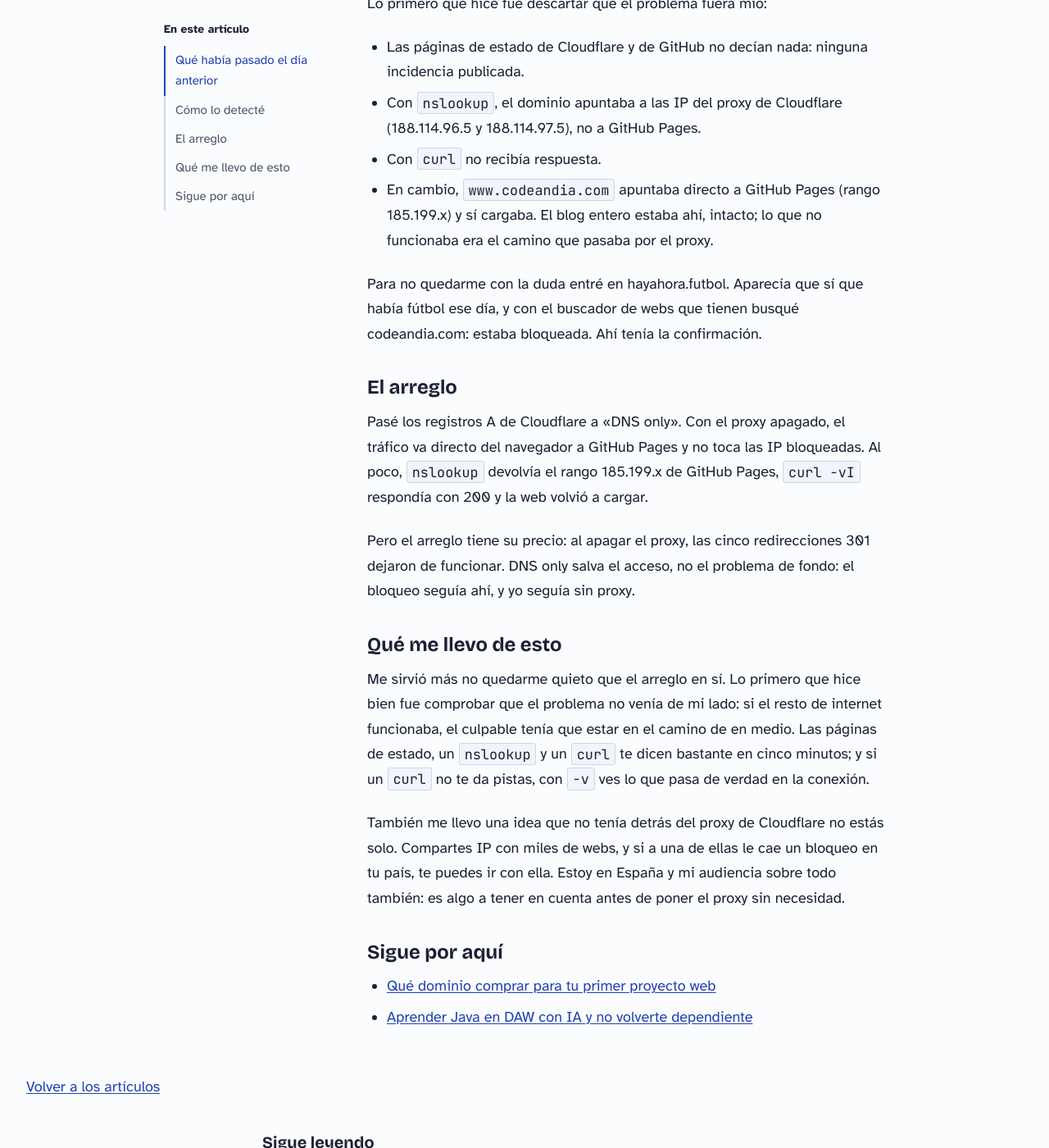
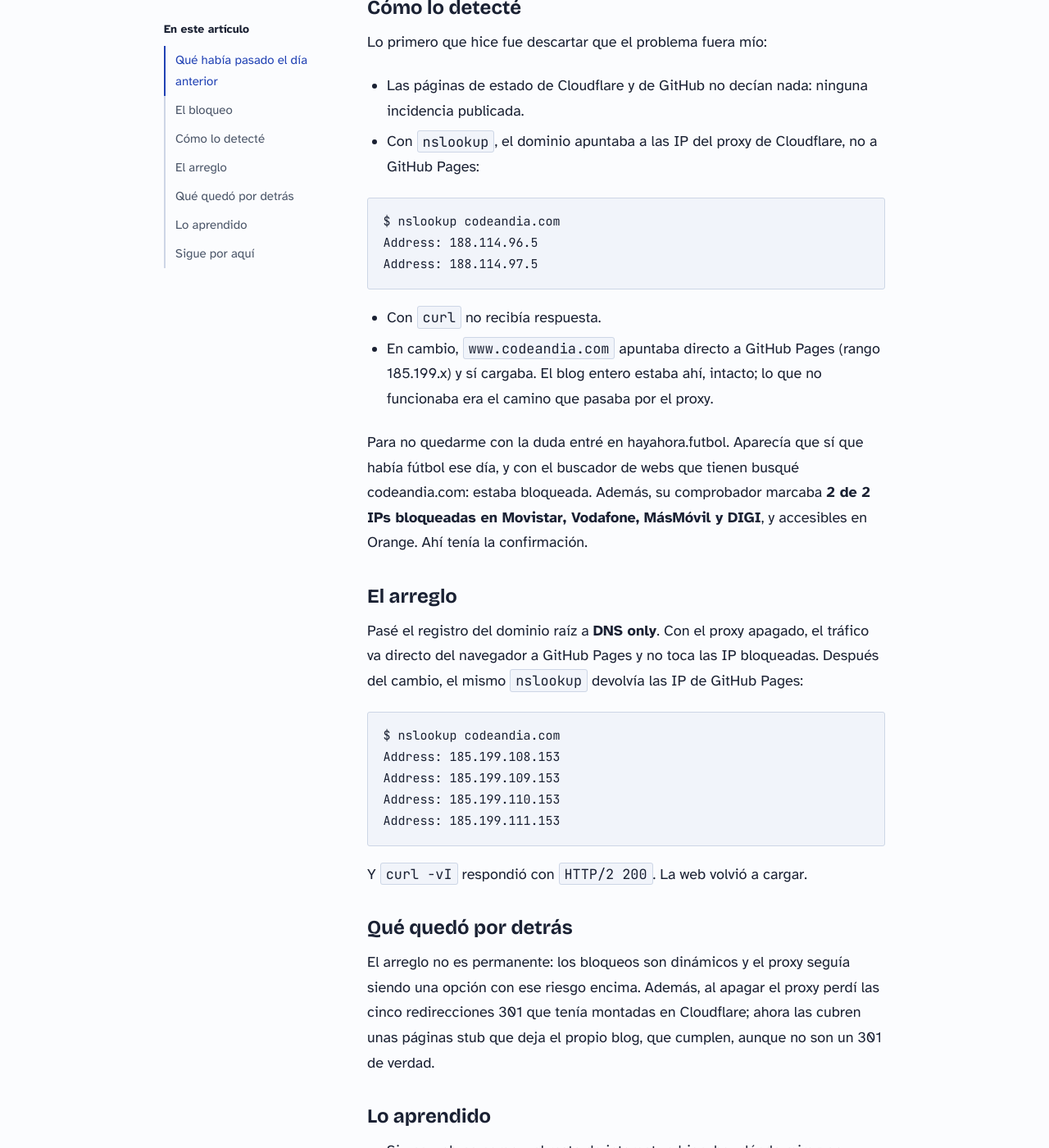
Before and after one commit to vibodigitalinfo-lab/codeandIA, a Jekyll site: the page built from articulos/guias/bloqueo-laliga-a-cloudflare-y-como-afecto-a-este-blog.md, in a window 1280 px wide and 1400 px high, scrolled down 1082 px. Shown: the whole window at 82% size. Built offline with Jekyll 4.4.1, drawn with Linux system fonts in a browser that asks for light colours; some of the changed text lies outside the part shown.

Commit message:
Ajustes tras la revision: LaLiga con el contexto completo, fechas alineadas y legales al dia

````diff
--- a/articulos/guias/aprender-java-con-ia-daw.md
+++ b/articulos/guias/aprender-java-con-ia-daw.md
@@ -19,7 +19,7 @@
 
 En clase no siempre sale todo claro. A veces da pereza, las clases son largas y es fácil distraerse, así que muchas veces prefiero dejarlo para casa y atacarlo allí con calma.
 
-Lo que hago es pasarle a Claude los ejercicios que hemos hecho en clase, contarle cómo los hace el profesor y cómo quiere que los hagamos nosotros, y a partir de ahí pedirle más ejercicios, correcciones y explicaciones.
+Lo que hago es pasarle a Claude los ejercicios que hemos hecho en clase, contarle cómo los hace el profesor y cómo quiere que los hagamos nosotros, y a partir de ahí pedirle más ejercicios, correcciones y explicaciones. En la práctica es como tener un profesor de programación cuando te pones: le explico cómo trabaja el mío en clase y me prepara ejercicios al mismo estilo, ajustados a lo que estoy viendo.
 
 La parte de las explicaciones es la que más me aporta. Ir viendo, preguntando y recibiendo correcciones hace que al final se vaya entendiendo todo. No te voy a decir que sea fácil, pero una vez que lo ves, va todo sobre ruedas.
 
--- a/articulos/guias/bloqueo-laliga-a-cloudflare-y-como-afecto-a-este-blog.md
+++ b/articulos/guias/bloqueo-laliga-a-cloudflare-y-como-afecto-a-este-blog.md
@@ -1,49 +1,68 @@
 ---
 layout: article
-title: "Mi web cayó en España por un bloqueo judicial pedido por LaLiga"
-description: "El 17 de octubre codeandia.com dejó de cargar. No era mi servidor: un bloqueo judicial contra otra web se llevó la IP de Cloudflare donde vivía. Así lo detecté."
+title: "Mi web dejó de cargar en España por un bloqueo de LaLiga a Cloudflare"
+description: "El 17 de octubre codeandia.com dejó de cargar. No era mi servidor: un bloqueo de LaLiga a Cloudflare se llevó las IP compartidas donde vivía. Así lo detecté."
 category: "Guía"
 date: 2026-10-18
 readtime: 4
 last_modified_at: 2026-10-18
 ---
 
-El 17 de octubre sobre las 14:50 abrí codeandia.com y la página no cargaba. No era un error a mitad de carga ni una pantalla rara: el navegador se quedaba girando hasta que se rendía. Probé otras páginas y todo lo demás iba con normalidad, así que descarté al principio lo de mi conexión.
+El 17 de octubre sobre las 14:50 abrí codeandia.com y la página no cargaba. No era un error a mitad de carga ni una pantalla rara: el navegador se quedaba girando hasta que se rendía. Probé otras páginas y todo iba con normalidad, así que descarté al principio lo de mi conexión.
 
-Con la ayuda de Claude fui investigando y probando cosas, y ahí salió la causa: el problema no venía de mi servidor ni de mi wifi. Ese día había partido, y mi web había quedado atrapada en un bloqueo judicial que no iba dirigido a mí.
-
-Al principio pensé que me habían baneado o algo y me agobié un momento. Pero no había hecho nada malo, así que en cuanto lo comprobé me puse directamente a buscarle una solución.
+Al principio pensé que me habían baneado o algo y me agobié un momento. Pero no había hecho nada malo, así que en cuanto lo comprobé me puse directamente a investigar, con la ayuda de Claude, y ahí salió la causa: el problema no era mío. Ese día había partido, y mi web había quedado atrapada en un bloqueo que no iba dirigido a mí.
 
 ## Qué había pasado el día anterior
 
 El 16 de octubre había puesto codeandia.com detrás del proxy de Cloudflare. Lo hice por las cinco redirecciones 301 de los artículos antiguos que había movido de sitio. Detrás del proxy, el tráfico de la web no va directo: pasa antes por las IP de Cloudflare, que son las mismas que usan miles de webs más.
 
-Ese mismo 16 de octubre, LaLiga y Telefónica Audiovisual pidieron un bloqueo judicial contra hayahora.futbol, una web de fútbol. Según explicaba la propia hayahora, la medida iba contra ella. El problema es que esa web y la mía compartían red: cuando se bloquearon las IP de Cloudflare por las que pasaba el tráfico, mi web cayó con la suya, sin que yo tuviera nada que ver.
+## El bloqueo
+
+Ese mismo 16 de octubre, LaLiga y Telefónica Audiovisual pidieron un bloqueo judicial contra [hayahora.futbol](https://hayahora.futbol), una web de fútbol, según explicaba la propia hayahora. Los operadores no bloquean dominios: bloquean IP. Y las IP por las que se servía esa web eran de Cloudflare, compartidas conmigo y con muchas otras webs. Mi web no era el objetivo, pero salió atrapada en el mismo bloqueo.
 
 ## Cómo lo detecté
 
 Lo primero que hice fue descartar que el problema fuera mío:
 
 - Las páginas de estado de Cloudflare y de GitHub no decían nada: ninguna incidencia publicada.
-- Con `nslookup`, el dominio apuntaba a las IP del proxy de Cloudflare (188.114.96.5 y 188.114.97.5), no a GitHub Pages.
+- Con `nslookup`, el dominio apuntaba a las IP del proxy de Cloudflare, no a GitHub Pages:
+
+```text
+$ nslookup codeandia.com
+Address: 188.114.96.5
+Address: 188.114.97.5
+```
+
 - Con `curl` no recibía respuesta.
 - En cambio, `www.codeandia.com` apuntaba directo a GitHub Pages (rango 185.199.x) y sí cargaba. El blog entero estaba ahí, intacto; lo que no funcionaba era el camino que pasaba por el proxy.
 
-Para no quedarme con la duda entré en hayahora.futbol. Aparecía que sí que había fútbol ese día, y con el buscador de webs que tienen busqué codeandia.com: estaba bloqueada. Ahí tenía la confirmación.
+Para no quedarme con la duda entré en hayahora.futbol. Aparecía que sí que había fútbol ese día, y con el buscador de webs que tienen busqué codeandia.com: estaba bloqueada. Además, su comprobador marcaba **2 de 2 IPs bloqueadas en Movistar, Vodafone, MásMóvil y DIGI**, y accesibles en Orange. Ahí tenía la confirmación.
 
 ## El arreglo
 
-Pasé los registros A de Cloudflare a «DNS only». Con el proxy apagado, el tráfico va directo del navegador a GitHub Pages y no toca las IP bloqueadas. Al poco, `nslookup` devolvía el rango 185.199.x de GitHub Pages, `curl -vI` respondía con 200 y la web volvió a cargar.
+Pasé el registro del dominio raíz a **DNS only**. Con el proxy apagado, el tráfico va directo del navegador a GitHub Pages y no toca las IP bloqueadas. Después del cambio, el mismo `nslookup` devolvía las IP de GitHub Pages:
 
-Pero el arreglo tiene su precio: al apagar el proxy, las cinco redirecciones 301 dejaron de funcionar. DNS only salva el acceso, no el problema de fondo: el bloqueo seguía ahí, y yo seguía sin proxy.
+```text
+$ nslookup codeandia.com
+Address: 185.199.108.153
+Address: 185.199.109.153
+Address: 185.199.110.153
+Address: 185.199.111.153
+```
 
-## Qué me llevo de esto
+Y `curl -vI` respondió con `HTTP/2 200`. La web volvió a cargar.
 
-Me sirvió más no quedarme quieto que el arreglo en sí. Lo primero que hice bien fue comprobar que el problema no venía de mi lado: si el resto de internet funcionaba, el culpable tenía que estar en el camino de en medio. Las páginas de estado, un `nslookup` y un `curl` te dicen bastante en cinco minutos; y si un `curl` no te da pistas, con `-v` ves lo que pasa de verdad en la conexión.
+## Qué quedó por detrás
 
-También me llevo una idea que no tenía detrás del proxy de Cloudflare no estás solo. Compartes IP con miles de webs, y si a una de ellas le cae un bloqueo en tu país, te puedes ir con ella. Estoy en España y mi audiencia sobre todo también: es algo a tener en cuenta antes de poner el proxy sin necesidad.
+El arreglo no es permanente: los bloqueos son dinámicos y el proxy seguía siendo una opción con ese riesgo encima. Además, al apagar el proxy perdí las cinco redirecciones 301 que tenía montadas en Cloudflare; ahora las cubren unas páginas stub que deja el propio blog, que cumplen, aunque no son un 301 de verdad.
+
+## Lo aprendido
+
+- Si una web no carga y el resto de internet va bien, hay dónde mirar: en hayahora.futbol puedes comprobar si hay un bloqueo de este tipo y si afecta a tu dominio.
+- Cuando toque depurar conexiones, `curl -v` y no `curl -s`: sin la «v» no ves lo que pasa de verdad en la conexión.
+- El proxy de Cloudflare es una dependencia con riesgo si tu audiencia, como la mía, está en España: compartes IP con miles de webs, y si a una de ellas le cae un bloqueo, te puedes ir con ella.
 
 ## Sigue por aquí
 
-- [Qué dominio comprar para tu primer proyecto web](/articulos/guias/que-dominio-comprar-primer-proyecto-web/)
+- [Qué dominio comprar para tu primer proyecto web: .com vs .es](/articulos/guias/que-dominio-comprar-primer-proyecto-web/)
 - [Aprender Java en DAW con IA y no volverte dependiente](/articulos/guias/aprender-java-con-ia-daw/)
--- a/privacidad.md
+++ b/privacidad.md
@@ -21,7 +21,7 @@
 
 **Datos técnicos de navegación.** El sitio no tiene registro de usuarios, formularios de contacto propios ni cuenta de comentarios. En tu navegación normal solo se tratan estos datos:
 
-- **Datos de conexión** (dirección IP, navegador, sistema operativo, página solicitada): los procesa el proveedor de alojamiento (GitHub Pages) y el servicio de DNS (Cloudflare) para entregarte la página y protegerla de ataques. No se usan para perfilarte ni se guardan asociados a tu persona.
+- **Datos de conexión** (dirección IP, navegador, sistema operativo, página solicitada): los procesa el proveedor de alojamiento (GitHub Pages) y el servicio de DNS (Cloudflare). No se usan para perfilarte ni se guardan asociados a tu persona.
 - **Almacenamiento local de tu navegador** (no son cookies): ahí se queda tu preferencia de modo claro u oscuro. No se envía a ningún servidor y puedes borrarlo desde los ajustes de tu navegador.
 - **Cookies técnicas** imprescindibles para que el sitio funcione. Este sitio no instala cookies propias de análisis ni de publicidad.
 
@@ -29,7 +29,7 @@
 
 | Finalidad | Datos | Base legal |
 |---|---|---|
-| Servir el sitio y protegerlo de ataques | Datos de conexión (IP, navegador, sistema operativo) | Interés legítimo (art. 6.1.f RGPD) |
+| Servir el sitio | Datos de conexión (IP, navegador, sistema operativo) | Interés legítimo (art. 6.1.f RGPD) |
 | Recordar tu preferencia de tema | Almacenamiento local del navegador | Consentimiento derivado de tu propia acción (art. 6.1.a RGPD) |
 | Enviar la newsletter | Email | Consentimiento (art. 6.1.a RGPD) |
 
````
Also changed, not shown: other parts of articulos/guias/aprender-java-con-ia-daw.md (+2 -2 lines), articulos/guias/que-portatil-comprar-estudiar-daw-2026.md (+4 -2 lines), aviso-legal.md (+7 -3 lines), como-trabajamos.md (+2 -2 lines).
